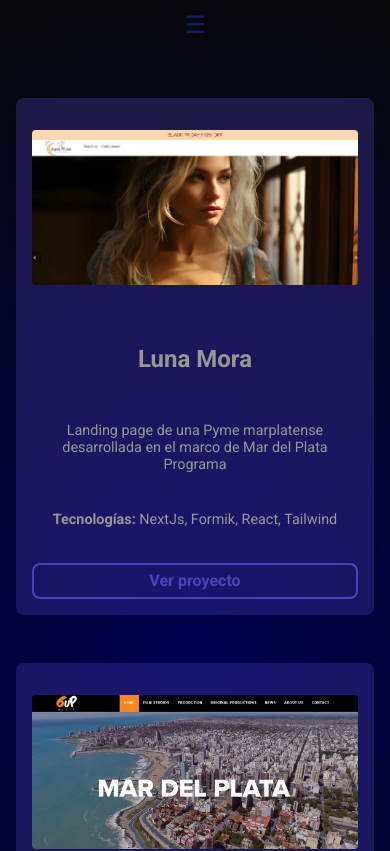
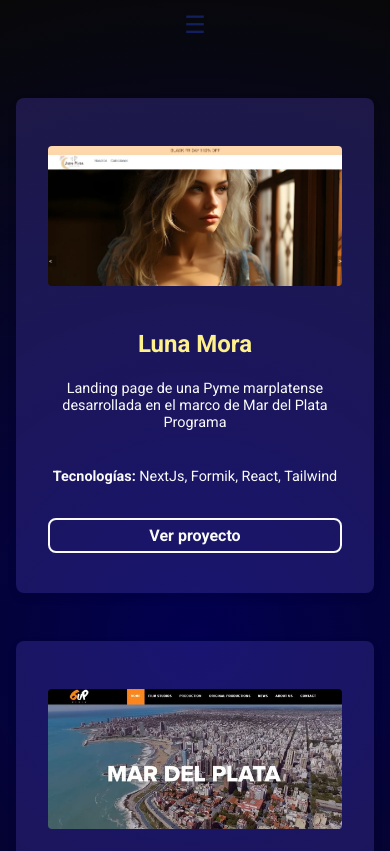
Before and after one commit to 86developer/portfolio, an Angular app: page /projects in a window 390 px wide. Shown: the top 851 px of the page. Built offline with nearby package versions, Linux system fonts and the light colour scheme.

Commit message:
se agregan estilos a componente tarjeta proyecto

```diff
--- a/src/app/components/proyect-card/proyect-card.component.css
+++ b/src/app/components/proyect-card/proyect-card.component.css
@@ -1,9 +1,16 @@
-h3,
-p,
-a {
+h3 {
+  color: #fef08a;
+}
+p {
+  color: #fafafa;
+}
+/* p {
+  color: rgb(153, 151, 147);
+} */
+/* a {
   font-family: "Roboto", sans-serif;
-  color: rgb(153, 151, 147);
-}
+  color: #fafafa;
+} */
 /* Estilos generales para la tarjeta de proyecto */
 .proyect-card {
   display: flex;
@@ -11,7 +18,7 @@ a {
   gap: 20px;
   align-items: start;
   background-color: #4e42b84f;
-  padding: 1rem;
+  padding: 2rem;
   margin-top: 3rem;
   border-radius: 8px;
   box-shadow: 0 4px 10px rgba(0, 0, 0, 0.1);
@@ -37,12 +44,12 @@ a {
 /* Enlace para ver el proyecto */
 .proyect-card-link {
   margin-top: 10px;
-  color: #4e42b8;
+  color: #fafafa;
   font-weight: bold;
   text-decoration: none;
   text-align: center;
   padding: 0.5rem 1rem;
-  border: 2px solid #4e42b8;
+  border: 2px solid #fafafa;
   border-radius: 8px;
   transition: all 0.3s;
 }
@@ -61,6 +68,18 @@ a {
   justify-content: center;
   gap: 10px;
   flex-grow: 1;
+}
+
+/* Contenedor para tecnologias y enlace */
+.tech-link-container {
+  display: flex;
+  justify-content: space-between;
+  align-items: center;
+  margin-top: 10px;
+}
+
+.tech-link-container p {
+  margin: 0;
 }
 
 /* Ajustes para pantallas pequeñas (menos de 768px) */
@@ -82,6 +101,19 @@ a {
   .description {
     text-align: center;
     width: 100%;
+    gap: 0.5rem;
+    padding: 0.5rem 0;
+    margin: 0;
+  }
+
+  .description h3 {
+    margin: 0;
+  }
+
+  .tech-link-container {
+    flex-direction: column;
+    align-items: center;
+    gap: 10px;
   }
 }
 
```
